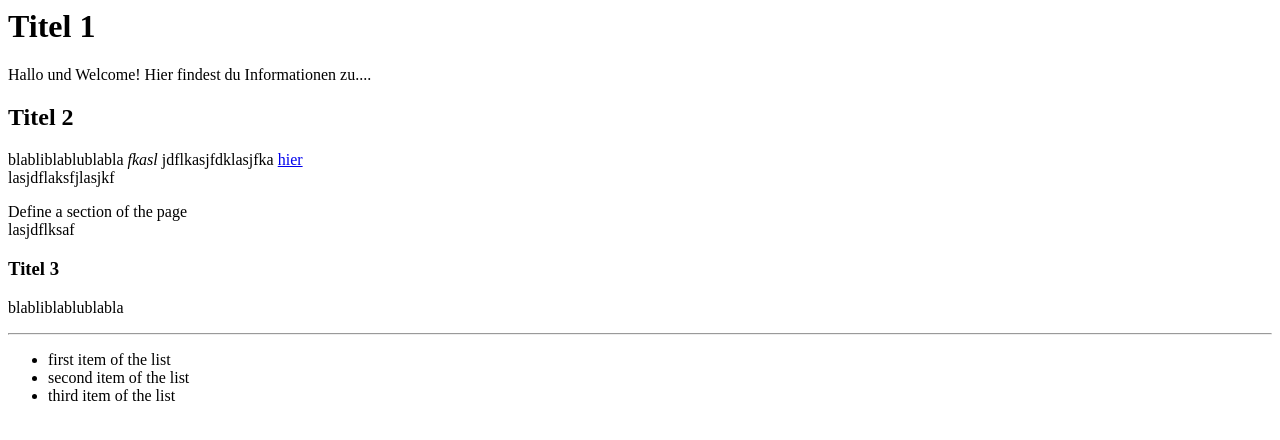
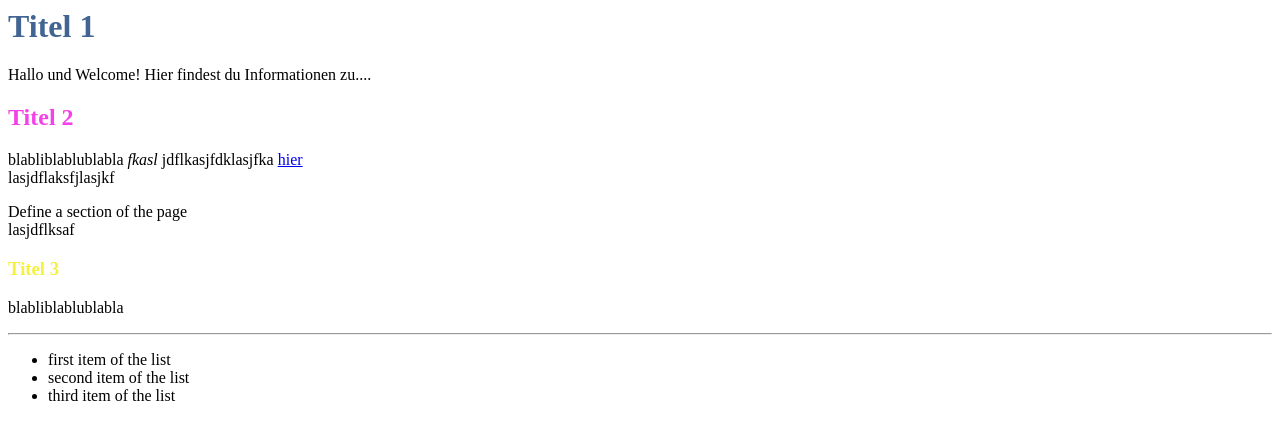
Before and after one commit to mirakoch/mirakoch.github.io, a plain HTML site: page index.html in a window 1280 px wide. Drawn offline with Linux system fonts and the light colour scheme.

Commit message:
a little bit of css

```diff
--- a/index.html
+++ b/index.html
@@ -4,13 +4,17 @@
 
 	<body>
 		<h1> Titel 1 </h1>
+		<link rel="stylesheet" href="main.css">
+
 			<p>
 			Hallo und Welcome!
 			Hier findest du Informationen zu....
 			</p>
+		<link rel="stylesheet" href="main.css">
 
 
 			<h2> Titel 2 </h2>
+
 			<p>
 				blabliblablublabla
 
@@ -26,6 +30,8 @@
 				lasjdflksaf
 			</p>
 				<h3> Titel 3 </h3>
+						<link rel="stylesheet" href="main.css">
+
 			<p>
 					blabliblablublabla
 			</p>
--- /dev/null
+++ b/main.css
@@ -0,0 +1,16 @@
+h1 {
+
+	color: #426493;
+
+}
+
+h2 {
+	color: #f442e8
+
+}
+
+h3 {
+
+	color: #f4f141
+
+}
```
